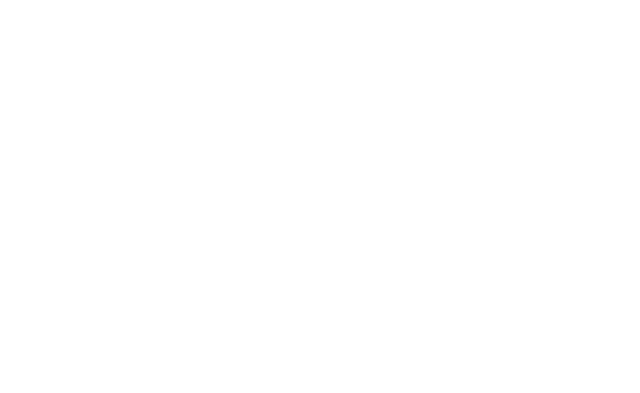
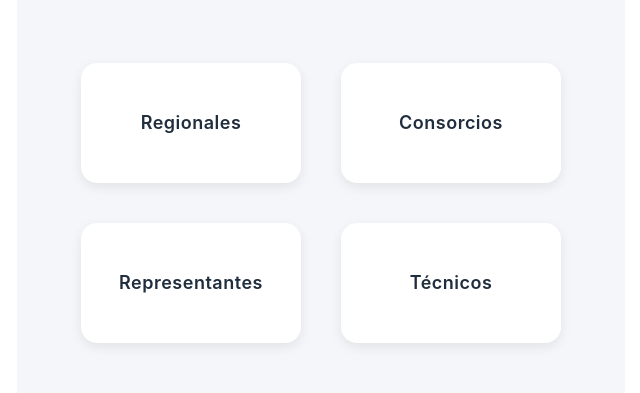
Before and after one commit to fHulk23/ALANCAY-PRACTICAS, a Vue app: page /regionales in a window 1280 px wide. Before the commit this address had no page. Shown: the part 197-590 px from the top of the page, without its empty margins (15-655 px from the left). Built offline with nearby package versions, Linux system fonts and the light colour scheme.

Commit message:
ruta a la vue regional

```diff
--- a/src/routes/routes.js
+++ b/src/routes/routes.js
@@ -1,17 +1,23 @@
-import InspecciondeObra from '@/components/InspecciondeObra.vue';
-import { createRouter, createWebHistory } from 'vue-router';
+import { createRouter, createWebHistory } from 'vue-router'
+import InspecciondeObra from '@/components/InspecciondeObra.vue'
+import Regionales from '@/components/Regionales.vue'
 
 const routes = [
   {
     path: '/InspecciondeObra',
     name: 'InspecciondeObra',
     component: InspecciondeObra,
+  },
+  {
+    path: '/regionales',
+    name: 'Regionales',
+    component: Regionales,
   }
-  ];
+]
 
 const router = createRouter({
   history: createWebHistory(import.meta.env.BASE_URL),
   routes,
-  });
+})
 
-  export default router;
+export default router
```
Lines whose indentation alone changed are shown as unchanged.
